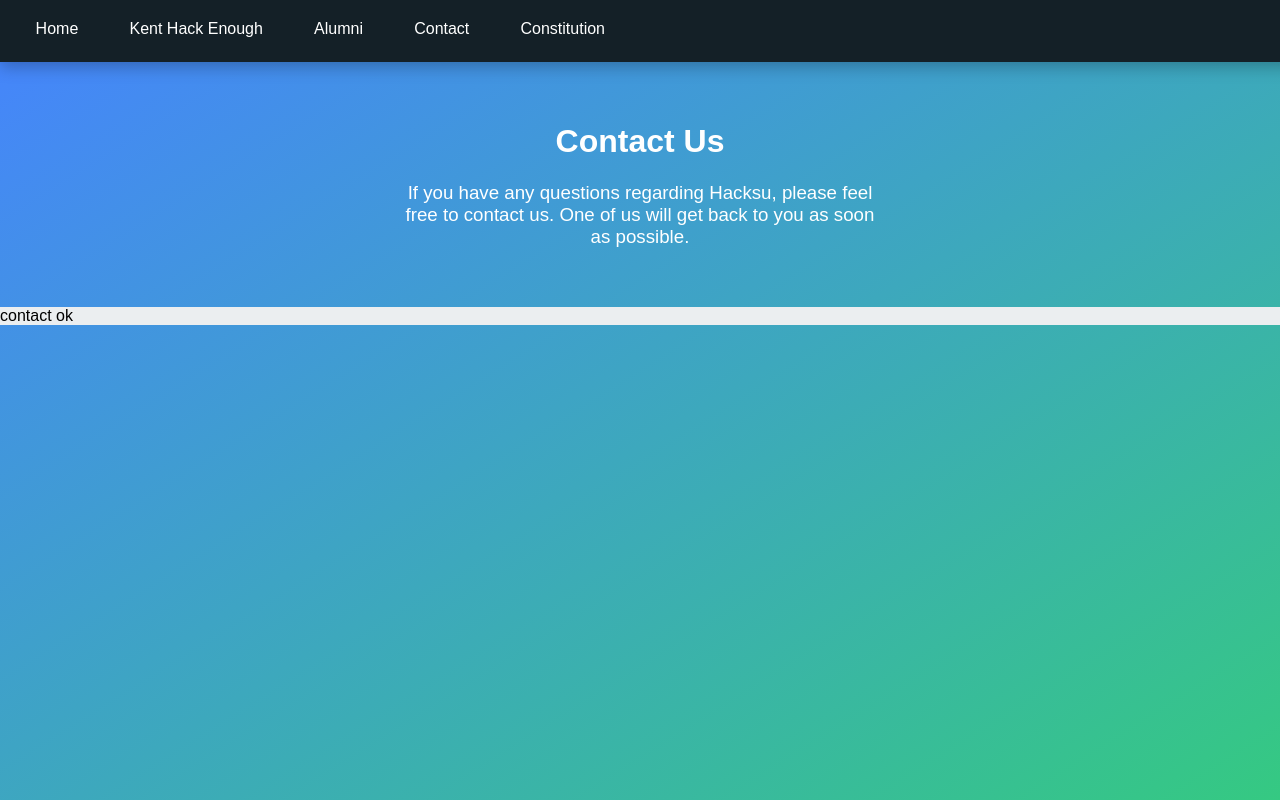
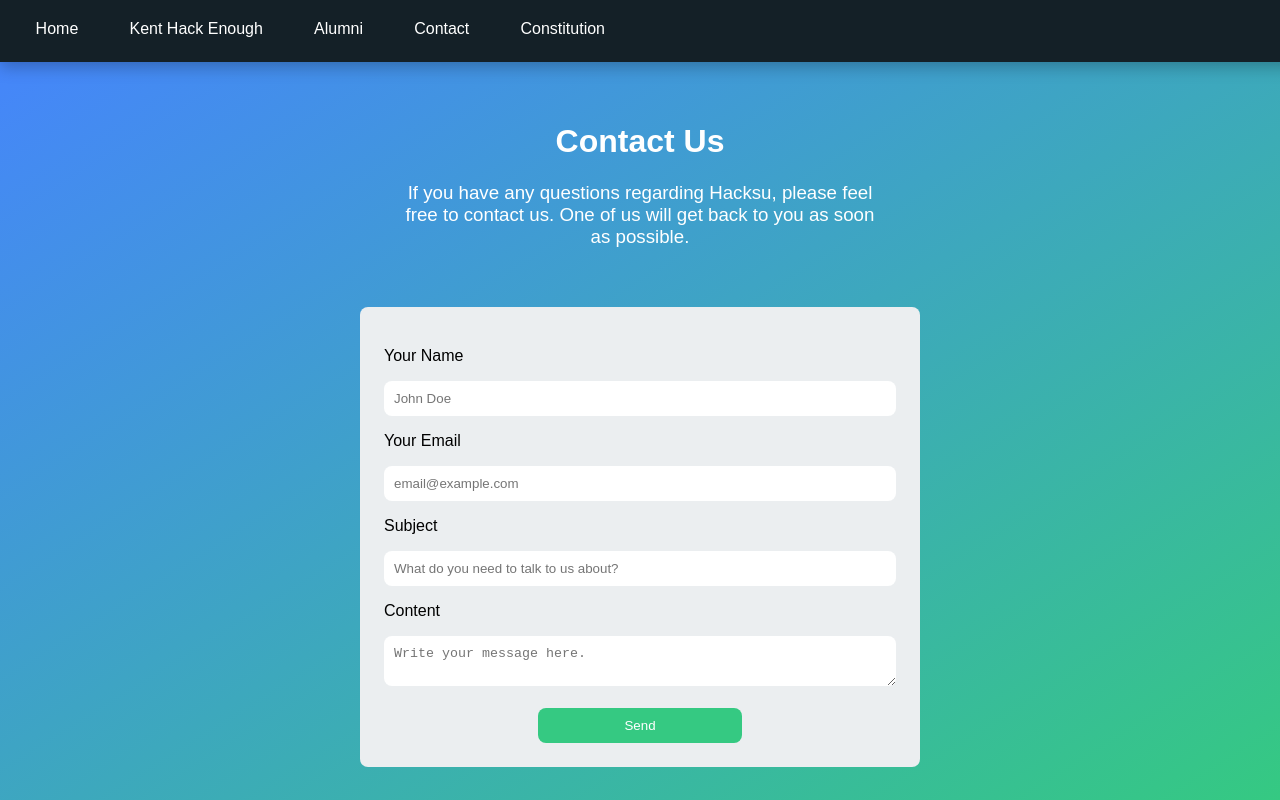
Before and after one commit to hacksu/hacksu-website, a Vue app: page /contact in a window 1280 px wide. Built offline with nearby package versions, Linux system fonts and the light colour scheme.

Commit message:
Contact looks pretty noice now and partially functions.

```diff
--- a/src/details.js
+++ b/src/details.js
@@ -63,5 +63,5 @@
   description: `If you have any questions regarding Hacksu,
   please feel free to contact us.
   One of us will get back to you as soon as possible.`,
-  submit: "Send",
+  button: "Send",
 }
--- a/src/global.scss
+++ b/src/global.scss
@@ -30,11 +30,17 @@
   border-radius: 1vh;
 }
 
-@mixin transition {
+@mixin transition($scale: 1.1, $brightness: 120%, $focus: false) {
   transition: transform 0.25s, filter 0.25s;
-  &:hover {
-    transform: scale(1.1);
-    filter: brightness(120%);
+  &:not([disabled]):hover {
+    transform: scale($scale);
+    filter: brightness($brightness);
+  }
+  @if $focus == true {
+    &:not([disabled]):focus {
+      transform: scale($scale);
+      filter: brightness($brightness);
+    }
   }
 }
 
@@ -57,15 +63,23 @@
 }
 
 
-button, input {
+button, input, textarea {
   @include rounded;
-  @include transition;
   @include white;
 
-  cursor: pointer;
   border: none;
   padding: 1.25vh;
   outline: none;
+}
+button {
+  @include transition;
+  cursor: pointer;
+}
+input {
+  //@include transition(1.025, 100%, true);
+}
+input, textarea {
+  color: inherit;
 }
 
 a.link {
--- a/src/views/Contact.vue
+++ b/src/views/Contact.vue
@@ -6,7 +6,37 @@
       <h3 class="description" v-html="description"/>
     </div>
     <div class="body">
-      contact ok
+      <span class="inputs">
+        <p>Your Name</p>
+        <input type="text"
+          v-model="submission.name"
+          placeholder="John Doe"
+        >
+        <p>Your Email</p>
+        <input type="email"
+          v-model="submission.email"
+          placeholder="email@example.com"
+        >
+        <p>Subject</p>
+        <input type="text"
+          v-model="submission.subject"
+          placeholder="What do you need to talk to us about?"
+        >
+        <p>Content</p>
+        <textarea
+          v-model="submission.body"
+          placeholder="Write your message here."
+        />
+        <br>
+        <br>
+        <button class="submit" v-on:click="submit">{{ statusText }}</button>
+      </span>
+      <span class="response">
+        <br>
+        <img style="height: 10vh" src="@/assets/green-checkmark.svg">
+        <br><br>
+        Message Sent!
+      </span>
     </div>
   </div>
 </template>
@@ -18,7 +48,63 @@
 export default {
   name: 'Contact',
   data() {
-    return details;
+    return {
+      ...details,
+      submission: {},
+      status: false,
+    };
+  },
+  computed: {
+    statusText() {
+      return this.status || this.button;
+    }
+  },
+  methods: {
+    clean() {
+      if (this.$el) {
+        let body = this.$el.querySelector('.body');
+        body.classList.remove('respond');
+        body.querySelector('.response').classList.remove('ready');
+        for (let x of Object.values(this.$el.querySelectorAll('input, textarea, button'))) {
+          x.removeAttribute('disabled');
+        }
+      }
+      this.status = false;
+      this.submission = {
+        subject: '',
+        name: '',
+        email: '',
+        body: '',
+      }
+    },
+    submit(event) {
+      console.log(event);
+      let button = event.target;
+      button.setAttribute('disabled', 'true');
+      this.status = 'Sending...';
+      for (let x of Object.values(button.parentElement.querySelectorAll('input, textarea'))) {
+        x.setAttribute('disabled', 'true')
+      }
+      let success = this.success;
+      setTimeout(function() {
+        success();
+      }, 2000)
+
+    },
+    success() {
+      let body = this.$el.querySelector('.body');
+      body.classList.add('respond');
+      setTimeout(function() {
+        body.querySelector('.response').classList.add('ready');
+      }, 500)
+      let _this = this;
+      setTimeout(function() {
+        _this.clean();
+      }, 10000)
+    }
+  },
+  mounted() {
+    this.clean();
   },
 }
 </script>
@@ -26,6 +112,7 @@
 <style scoped lang="scss">
 
 .contact {
+  @include center;
   //@include white-bg;
   @include mobile {
     @include white-bg;
@@ -55,8 +142,80 @@
   .body {
     @include white-bg;
     color: black;
-    @include mobile {
-
+    padding: 3vh;
+    @include display-not(mobile) {
+      @include rounded;
+      min-height: 20vh;
+      min-width: 40vw;
+      max-width: 40vmax;
+      display: inline-block;
+      transition: min-width 0.5s, min-height 0.5s;
+    }
+    p {
+      text-align: left;
+    }
+    input {
+      width: calc(100% - 2.5vh);
+    }
+    textarea {
+      $width: calc(100% - 2.5vh);
+      width: $width;
+      max-width: $width;
+      min-width: $width;
+    }
+    .submit {
+      @include green-bg;
+      width: 40%;
+      max-width: 300px;
+      transition: transform 0.25s, filter 0.25s, opacity 0.25s, background 0.25s;
+      &[disabled] {
+        opacity: 0.5;
+        background-color: grey;
+        cursor: wait;
+      }
+    }
+    &.respond {
+      @include display-not(mobile) {
+        @include rounded;
+        min-height: 20vh;
+        min-width: 20vw;
+        max-width: 40vmax;
+        display: inline-block;
+      }
+      .inputs {
+        display: inline-block;
+        width: 100%;
+        overflow: hidden;
+        max-width: 0px;
+        max-height: 0px;
+        opacity: 0;
+      }
+      .response {
+        margin-top: 0px;
+        display: inline-block;
+        //max-height: 50vh;
+        max-height: 0px;
+        &.ready {
+          opacity: 1;
+          pointer-events: initial;
+          max-height: 50vh;
+        }
+      }
+    }
+    .response {
+      opacity: 0;
+      pointer-events: none;
+      display: none;
+      transition: opacity 0.75s, max-height 0.5s, margin-top 0.5s;
+      max-height: 0px;
+      margin-top: -200%;
+      overflow: hidden;
+    }
+    .inputs {
+      display: block;
+      transition: max-width 0.5s, max-height 0.5s, opacity 0.5s;
+      max-height: 100vh;
+      max-width: 100vw;
     }
   }
 }
```
Also changed, not shown: src/assets/green-checkmark.svg (added).
